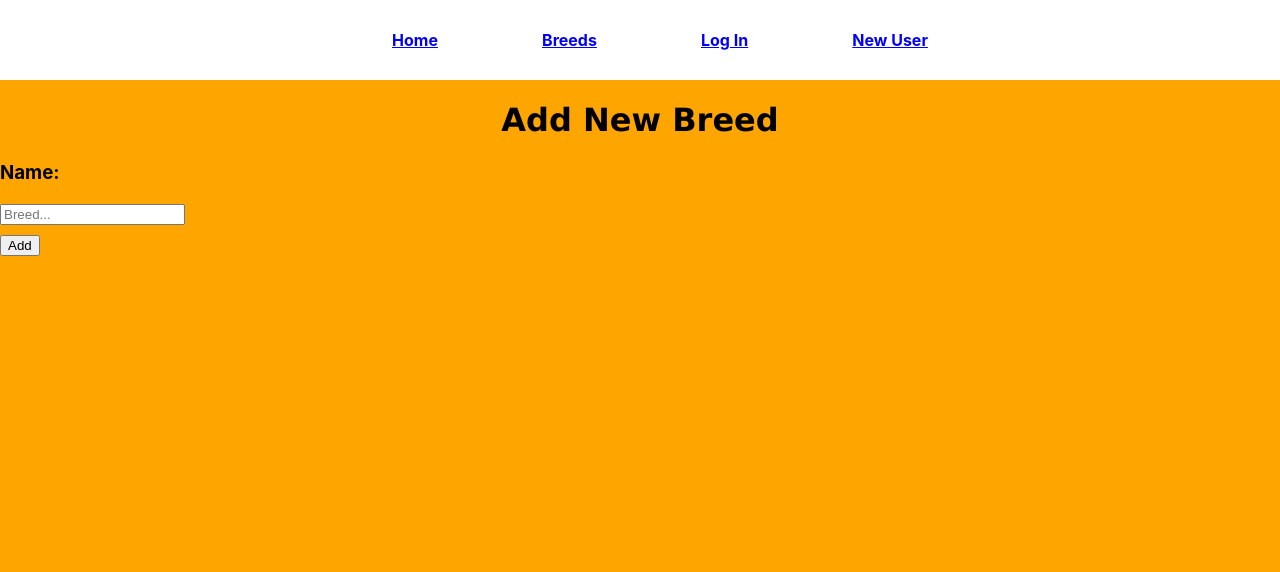
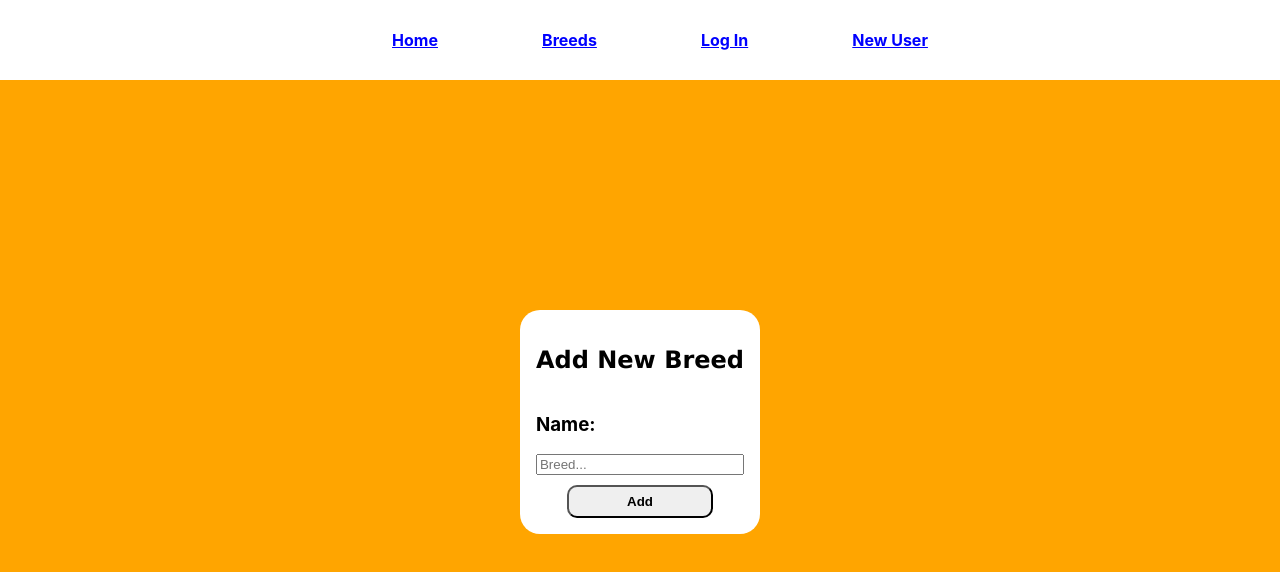
Before and after one commit to Calvinfr96/puppy-pics-front-end, a React (Create React App) app: page /new/breed in a window 1280 px wide. Shown: the top 572 px of the page. Built offline with nearby package versions, Linux system fonts and the light colour scheme; no server answers; sample sign-in values are in the browser's storage.

Commit message:
Update styling of new dog and new breed forms

```diff
--- a/src/App.css
+++ b/src/App.css
@@ -66,7 +66,7 @@ nav {
 
 .login-page {
   display: flex;
-  height: 60%;
+  height: 90%;
   flex-direction: column;
   align-items: center;
   justify-content: center;
--- a/src/components/NewBreedForm.js
+++ b/src/components/NewBreedForm.js
@@ -48,9 +48,9 @@ function NewBreedForm({baseURL}) {
     }
 
     return (
-        <div>
-            <h1>Add New Breed</h1>
-            <form onSubmit={handleSubmit}>
+        <div className="login-page">
+            <form className="login-form" onSubmit={handleSubmit}>
+                <h2>Add New Breed</h2>
                 <h3>Name:</h3>
                 <input type="text" name="name" value={formData.name} onChange={handleChange} placeholder="Breed..." required></input>
                 <button type="submit" className="submit">Add</button>
--- a/src/components/NewDogForm.js
+++ b/src/components/NewDogForm.js
@@ -68,9 +68,9 @@ function NewDogForm({baseURL}) {
     }
 
     return (
-        <div>
-            <h1>Add New Dog</h1>
-            <form onSubmit={handleSubmit}>
+        <div className="login-page">
+            <form className="login-form" onSubmit={handleSubmit}>
+                <h2>Add New Dog</h2>
                 <h3>Name:</h3>
                 <input type="text" name="name" value={formData.name} onChange={handleChange} placeholder="Name..." required></input>
                 <h3>Breed:</h3>
```
